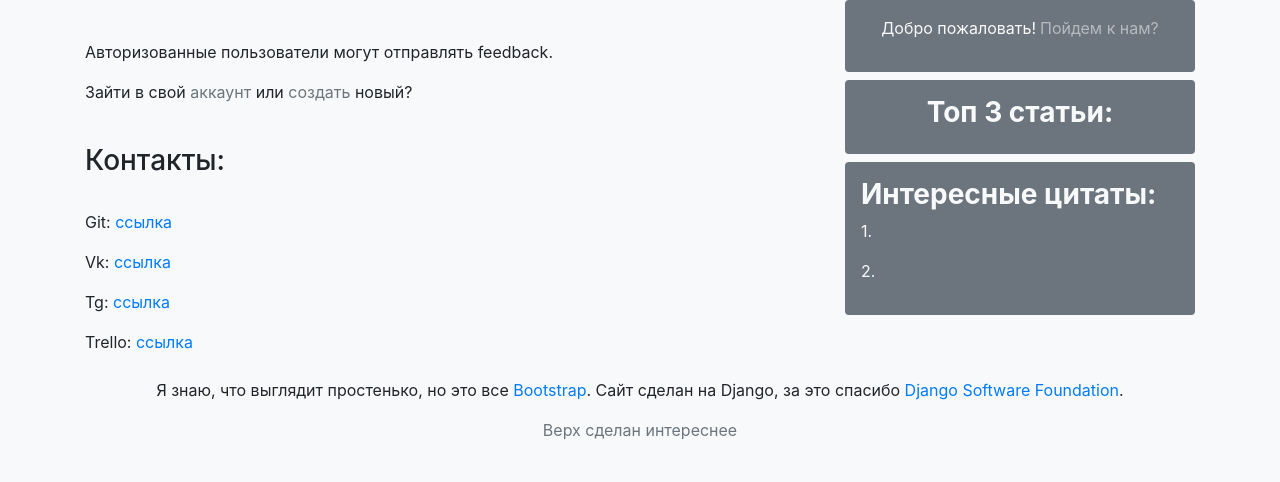
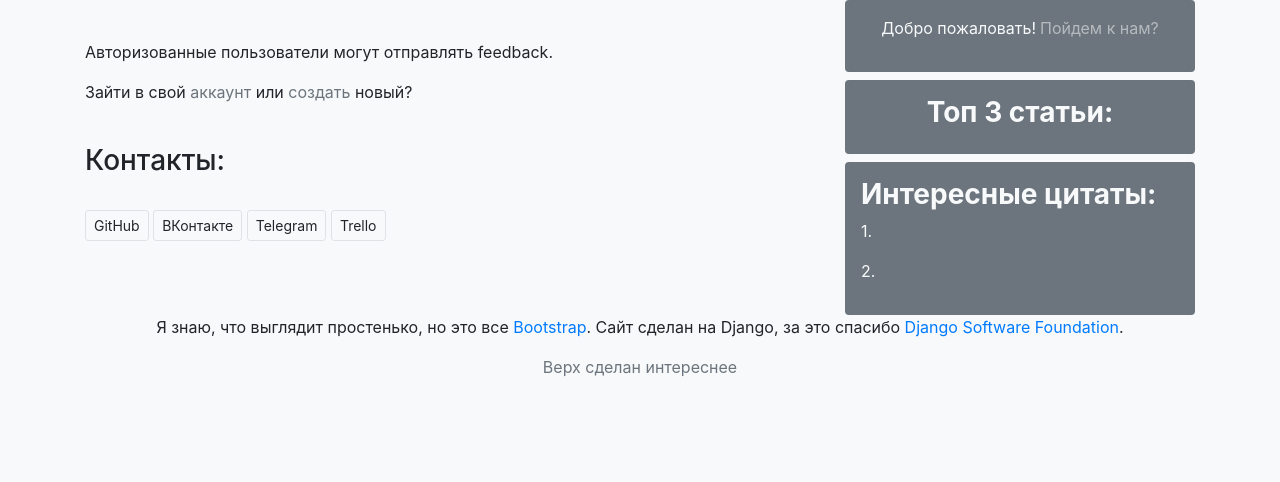
Before and after one commit to Skalice132/DjangoBlogs, a Django app: template blog/templates/blog/feedback.html in a window 1280 px wide. Shown: the part 80-562 px from the top of the page. Run offline with Django 3.2, Linux system fonts and the light colour scheme; the template is opened without the code that fills it, so the values that code supplies are empty; some libraries are stand-ins or nearby versions.

Commit message:
update tags

```diff
--- a/blog/templates/blog/feedback.html
+++ b/blog/templates/blog/feedback.html
@@ -48,8 +48,8 @@
 <br>
 <h3>Контакты:</h3>
 <br>
-<p>Git: <a href="https://github.com/Skalice132" target="_blank">ссылка</a></p>
-<p>Vk: <a href="https://vk.com/id32404414" target="_blank">ссылка</a></p>
-<p>Tg: <a href="https://t.me/skalice132" target="_blank">ссылка</a></p>
-<p>Trello: <a href="https://trello.com/b/LxCwpmqb/djangoblog-project" target="_blank">ссылка</a></p>
+<a href="https://github.com/Skalice132" target="_blank" class="btn btn-outline btn-sm border bg-light">GitHub</a>
+<a href="https://vk.com/id32404414" target="_blank" class="btn btn-outline btn-sm border bg-light">ВКонтакте</a>
+<a href="https://t.me/skalice132" target="_blank" class="btn btn-outline btn-sm border bg-light">Telegram</a>
+<a href="https://trello.com/b/LxCwpmqb/djangoblog-project" target="_blank" class="btn btn-outline btn-sm border bg-light">Trello</a>
 {% endblock main_section %}
--- a/blog/templates/blog/main.html
+++ b/blog/templates/blog/main.html
@@ -23,9 +23,9 @@
               <a class="nav-link dropdown-toggle" href="{% url 'blog-home' %}" id="dropdown01" data-toggle="dropdown" aria-haspopup="true" aria-expanded="false">Главная</a>
               <div class="dropdown-menu" aria-labelledby="dropdown01">
               <a class="dropdown-item" href="{% url 'blog-home' %}">Все статьи</a>
+              <div class="dropdown-divider"></div>
               {% for tags in tags %}
-                  <div class="dropdown-divider"></div>
-                  <a class="dropdown-item" href="{% url 'tag-news' tags.name %}">{{tags}}</a>
+                  <a class="dropdown-item" href="{% url 'tag-news' tags.name %}">{{ tags }}</a>
               {% endfor %}
               </div>
             </li>
@@ -46,7 +46,6 @@
             </li>
           </ul>
         </div>
-
         </div>
     </nav>
     </center>
--- a/blog/templates/blog/user_news.html
+++ b/blog/templates/blog/user_news.html
@@ -1,6 +1,6 @@
 {% extends 'blog/main.html' %}
 {% block main_section %}
-    <h4 class="text-center p-3"> Количество статей:  {{ page_obj.paginator.count }} </h4>
+    <h4 class="text-center p-3"> Количество статей: {{ page_obj.paginator.count }} </h4>
     {% for post in post %}
     <div class="bg-secondary text-light p-3 md-3 rounded">
         <h4 class="mx-2"> {{ post.title }} </h4>
--- a/blog/views.py
+++ b/blog/views.py
@@ -90,20 +90,17 @@ class TagAllPostView(ListView):
 
     def get_queryset(self):
         tags = get_object_or_404(Tag, name=self.kwargs.get('name'))
-        print(f'По запрасу {tags} вывод {Post.objects.filter(tags=tags)}')
-
         return Post.objects.filter(tags=tags)
 
     def get_context_data(self, *, object_list=None, **kwargs):
         ctx = super(TagAllPostView, self).get_context_data(**kwargs)
         ctx['title'] = f'Все статьи по тегу { self.kwargs.get("name") }'
-        ctx['titlepage'] = f'Страница c тегом { self.kwargs.get("name") }'
+        ctx['titlepage'] = f'Страница c тегом: { self.kwargs.get("name") }'
         ctx['toposts'] = toposts
         ctx['tags'] = tags
         ctx['date'] = timezone.now
         ctx['a'] = random.choice(quotes)
         ctx['b'] = random.choice(quotes)
-        # print(f'{ctx}')
         return ctx
 
 
@@ -177,6 +174,7 @@ def progress(request):
         'title': 'Обучение',
         'titlepage': 'Страница прогресса обучения',
         'toposts': toposts,
+        'tags': tags,
         'a': random.choice(quotes),
         'b': random.choice(quotes),
         'date': timezone.now
```
Also changed, not shown: blog/templates/blog/tag_news.html (+4 -6 lines), users/templates/users/main.html (+9 -5 lines).
